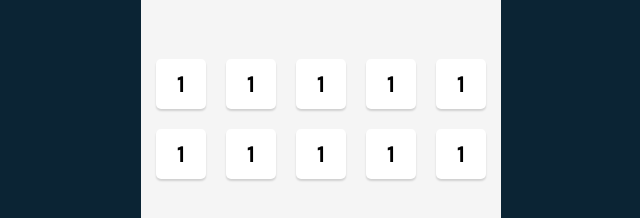
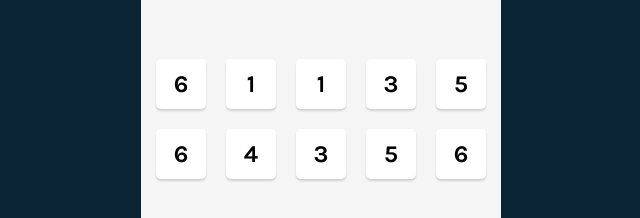
Before and after one commit to Mashha/tenzies-project-scrimba, a React (Vite) app: page / in a window 1280 px wide. Shown: the part 281-499 px from the top of the page, without its empty margins (319-959 px from the left). Built offline with nearby package versions, Linux system fonts and the light colour scheme.

Commit message:
map array and add random numbers to Die comp

```diff
--- a/src/App.jsx
+++ b/src/App.jsx
@@ -1,7 +1,10 @@
 import "./App.css";
+import React from "react";
 import Die from "./components/Die";
 
 function App() {
+  const [allDice, setAllDice] = React.useState(allNewDice());
+
   function allNewDice() {
     const array = [];
     for (let i = 0; i < 10; i++) {
@@ -9,21 +12,13 @@ function App() {
     }
     return array;
   }
-  console.log(allNewDice());
 
   return (
     <main>
       <div className="inner">
-        <Die value={1} />
-        <Die value={1} />
-        <Die value={1} />
-        <Die value={1} />
-        <Die value={1} />
-        <Die value={1} />
-        <Die value={1} />
-        <Die value={1} />
-        <Die value={1} />
-        <Die value={1} />
+        {allDice.map((dieNum) => (
+          <Die value={dieNum} />
+        ))}
       </div>
     </main>
   );
```
